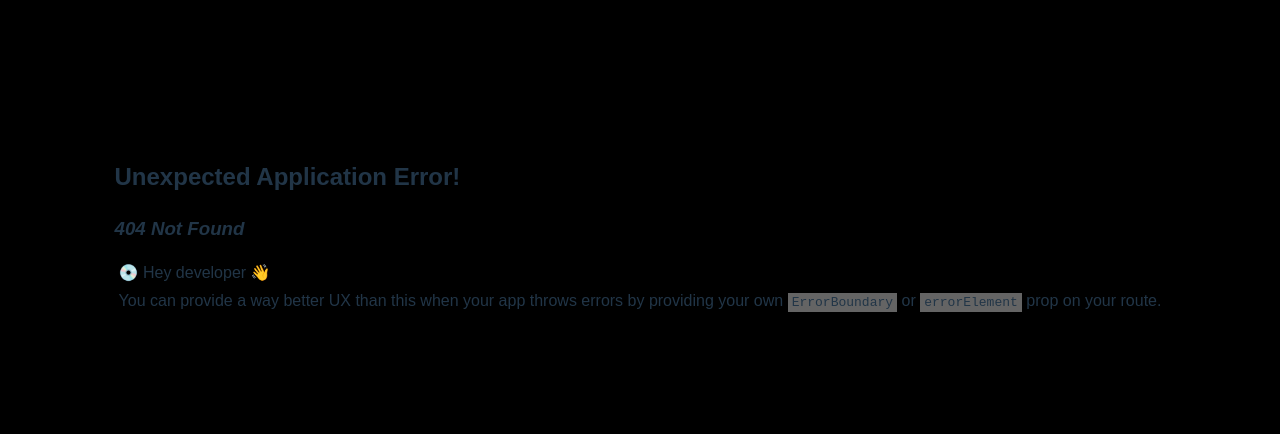
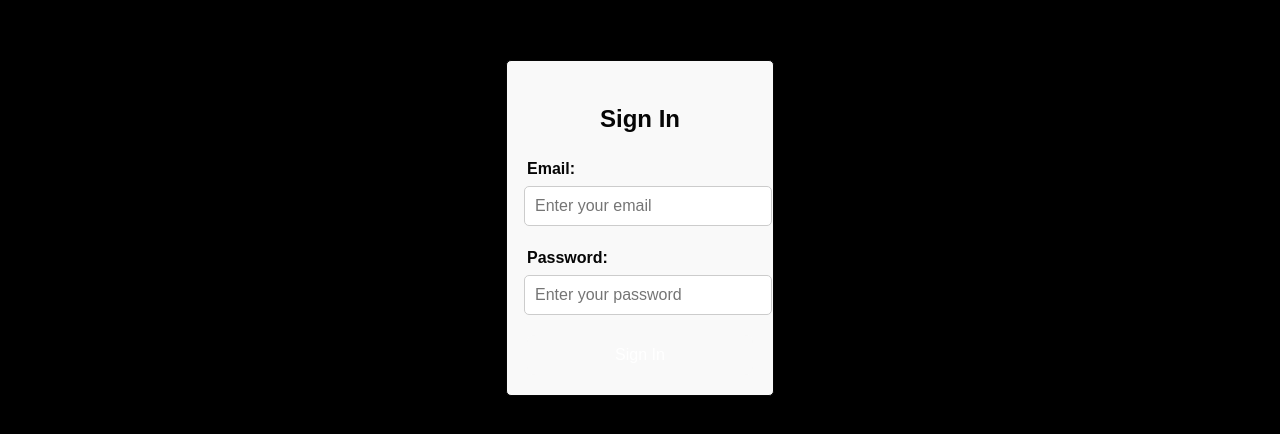
Before and after one commit to edelar23/Recipe-App, a React (Vite) app: page /signin in a window 1280 px wide. Before the commit this address had no page. Shown: the part 172-606 px from the top of the page. Built offline with nearby package versions, Linux system fonts and the light colour scheme.

Commit message:
sign in page

```diff
--- a/package.json
+++ b/package.json
@@ -14,6 +14,7 @@
     "cors": "^2.8.5",
     "express": "^4.18.2",
     "mongodb": "^6.1.0",
+    "mongoose": "^7.6.2",
     "react": "^18.2.0",
     "react-dom": "^18.2.0",
     "react-router-dom": "^6.16.0"
--- a/src/App.tsx
+++ b/src/App.tsx
@@ -1,8 +1,8 @@
 import LeftMenu from './LeftMenu';
-import Message from './message';
 import PostComponent from './post';
 import CreatePost, { createRecipe } from './CreatePost';
 import ViewRecipe from './viewRecipe';
+import SignInPage from './SignIn';
 import './App.css'; // Import your global CSS styles if needed
 import { BrowserRouter as Router, Route, Routes, Form, BrowserRouter, createBrowserRouter, createRoutesFromElements, RouterProvider} from 'react-router-dom';
 
@@ -12,6 +12,7 @@ const router = createBrowserRouter(
       <Route path="/" element={<Home />} />
       <Route path="/create" element={<CreatePost />} action={createRecipe} />
       <Route path="/view" element={<ViewRecipe />} />
+      <Route path="/signin" element={<SignInPage />} />
     </Route>
   )
 )
@@ -22,7 +23,6 @@ function Home(){
     <div>
       <PostComponent />
       <LeftMenu />
-      <Message />
     </div>
   );
 }
--- a/src/LeftMenu.tsx
+++ b/src/LeftMenu.tsx
@@ -38,13 +38,13 @@ function LeftMenu() {
           </Link>
       </div>
       <div className="menu-item">
-        <Link to="/">
+        <Link to="/signin">
           <button>Sign Out</button>
         </Link>
       </div>
       <div className="menu-item">
         <Link to="/view">
-          <button>View Recipe (delete later)</button>
+          <button>View Recipe</button>
           </Link>
       </div>
     </div>
--- /dev/null
+++ b/src/SignIn.css
@@ -0,0 +1,50 @@
+.sign-in-container {
+    max-width: 400px;
+    margin: 0 auto;
+    padding: 20px;
+    border: 1px solid #060606;
+    border-radius: 5px;
+    box-shadow: 0 2px 4px rgba(0, 0, 0, 0.1);
+    background-color: #f9f9f9;
+    text-align: center;
+    color: #060606;
+  }
+
+  h2 {
+    margin-bottom: 20px;
+  }
+
+  .form-group {
+    margin-bottom: 20px;
+    text-align: left;
+  }
+
+  label {
+    display: block;
+    font-weight: bold;
+    margin-bottom: 5px;
+  }
+
+  input {
+    width: 100%;
+    padding: 10px;
+    border: 1px solid #ccc;
+    border-radius: 5px;
+    font-size: 16px;
+    margin-left: -3px;
+  }
+
+  button {
+    width: 100%;
+    padding: 10px;
+    background-color: #007bff;
+    color: #fff;
+    border: none;
+    border-radius: 5px;
+    cursor: pointer;
+    font-size: 16px;
+  }
+
+  button:hover {
+    background-color: #0056b3;
+  }
--- /dev/null
+++ b/src/SignIn.tsx
@@ -0,0 +1,38 @@
+import React from 'react';
+import {Link} from 'react-router-dom';
+import './SignIn.css';
+
+const SignInPage: React.FC = () => {
+  return (
+    <div className="sign-in-container">
+      <h2>Sign In</h2>
+      <form>
+        <div className="form-group">
+          <label htmlFor="email">Email:</label>
+          <input
+            type="email"
+            id="email"
+            name="email"
+            required
+            placeholder="Enter your email"
+          />
+        </div>
+        <div className="form-group">
+          <label htmlFor="password">Password:</label>
+          <input
+            type="password"
+            id="password"
+            name="password"
+            required
+            placeholder="Enter your password"
+          />
+        </div>
+        <Link to="/">
+          <button>Sign In</button>
+          </Link>
+      </form>
+    </div>
+  );
+};
+
+export default SignInPage;
--- a/src/message.css
+++ b/src/message.css
@@ -12,12 +12,12 @@
     align-items: center;
     background-color: #f0f0f0; /* Set the background color */
     border-radius: 25px; /* Add border radius for styling */
-    box-shadow: 0 2px 4px rgba(0, 0, 0, 0.1); /* Add a subtle box shadow */
+    box-shadow: 0 2px 4px rgb(243, 241, 241); /* Add a subtle box shadow */
   }
 
   /* Style for the search icon */
   .search-icon {
-    color: #555; /* Change icon color */
+    color: #0b0b0b; /* Change icon color */
     margin-right: 10px; /* Add spacing between icon and input */
   }
 
@@ -34,5 +34,5 @@
 
   /* Hover effect for the search bar container */
   .search-bar-container:hover {
-    background-color: #e0e0e0; /* Change background color on hover */
+    background-color: #0d0d0d; /* Change background color on hover */
   }
```
Also changed, not shown: 1 other file (tests, documents, lock files or other folders).
